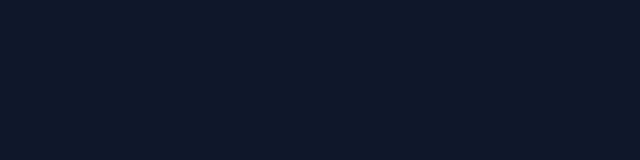
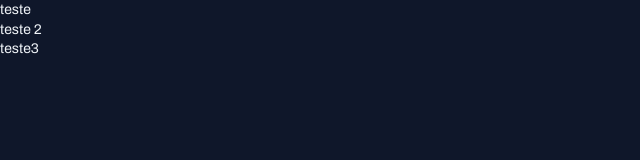
Before and after one commit to GustavoHenric/portalnoticia, a plain HTML site: page index.html in a window 1280 px wide. Shown: the whole page, without its empty margins (0-640 px from the left). Drawn offline with Linux system fonts and the light colour scheme; a web font is replaced by a local one.

Commit message:
adding fonts

```diff
--- a/index.html
+++ b/index.html
@@ -3,10 +3,17 @@
 <head>
     <meta charset="UTF-8">
     <meta name="viewport" content="width=device-width, initial-scale=1.0">
+    <link rel="preconnect" href="https://fonts.googleapis.com">
+    <link rel="preconnect" href="https://fonts.gstatic.com" crossorigin>
     <link rel="stylesheet" href="styles/index.css">
     <title>Portal de notícias</title>
+    <link href="https://fonts.googleapis.com/css2?family=Alice&family=Archivo:ital,wght@0,100..900;1,100..900&family=Poppins:wght@400;700&display=swap" rel="stylesheet">
 </head>
 <body>
 
+    <h1>teste</h1>
+    <h2>teste 2</h2>
+    <a href="#">teste3</a>
+
 </body>
 </html>
--- a/styles/global.css
+++ b/styles/global.css
@@ -13,9 +13,31 @@
     --stroke-color: #1E293B;
     --text-color-primary: #F1F5F9;
     --text-color-secondary: #CBD5E1;
+
+    --font-family: 'Archivo', sans-serif;
+    --h1: 800 24px/135% var(--font-family);
+    --h2: 800 24px/135% var(--font-family);
+    --h3: 800 24px/135% var(--font-family);
+    --text-span: 600 14px/145% var(--font-family);
+    --text: 400 14px/140% var(--font-family);
+    --text-sm: 400 14px/160% var(--font-family);
 }
 
 body {
+    font: var(--text);
     color: var(--text-color-primary);
     background-color: var(--bg-color);
 }
+
+a{
+    text-decoration: none;
+    color: inherit;
+}
+
+a:hover{
+    color: var(--brand-color-light);
+}
+
+h1, h2, h3{
+    font: inherit;
+}
```
